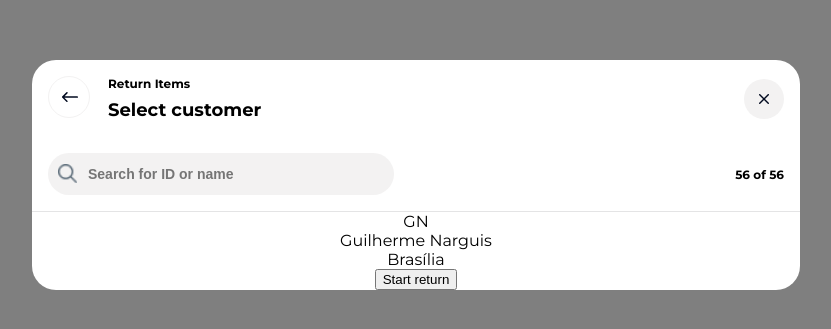
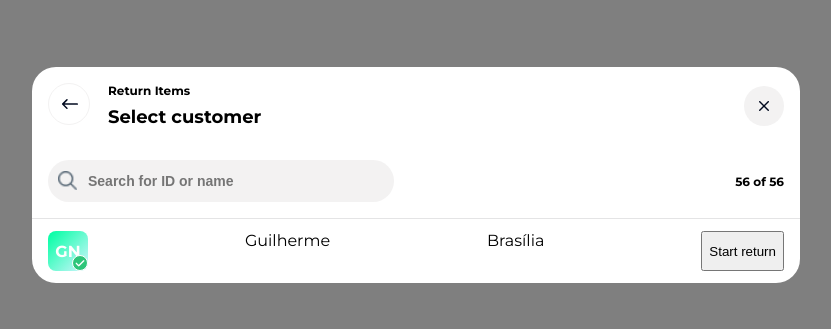
Before and after one commit to narguis/vue2-test, a Vue app: page / in a window 1280 px wide. Shown: the part 225-554 px from the top of the page, without its empty margins (224-1055 px from the left). Built offline with nearby package versions, Linux system fonts and the light colour scheme.

Commit message:
initials square

```diff
--- a/src/components/ReturnItemsModal.vue
+++ b/src/components/ReturnItemsModal.vue
@@ -27,11 +27,13 @@
 
       <div class="customer-list">
         <div class="customer-row">
-          <div class="initials-square">GN</div>
+          <div class="initials-square">{{ name[0] }}{{ name_2[0] }}</div>
 
           <div class="customer-info">
-            <div class="customer-name">Guilherme Narguis</div>
-            <div class="customer-city">Brasília</div>
+            <div class="customer-name">{{ name }}</div>
+          </div>
+          <div class="location-info">
+            <div class="customer-city">{{ city }}</div>
           </div>
 
           <button class="start-return-btn">Start return</button>
@@ -40,6 +42,33 @@
     </div>
   </div>
 </template>
+
+<script>
+export default {
+  data() {
+    return {
+      datasource_id: "10005_1",
+      name: "Guilherme",
+      name_2: "Narguis",
+      status: "Approved",
+      city: "Brasília",
+      parent_name: "Miss",
+      parent_name_2: "Narguis",
+      customerCount: 56,
+      searchText: "",
+    };
+  },
+
+  methods: {
+    handleBack() {
+      alert("Back");
+    },
+    startReturn() {
+      alert("Start return");
+    },
+  },
+};
+</script>
 
 <style lang="scss" scoped>
 .modal-backdrop {
@@ -146,4 +175,46 @@
   background-size: 20px auto;
   padding-left: 40px;
 }
+
+.customer-row {
+  display: flex;
+  padding: 12px 16px;
+  justify-content: space-between;
+}
+
+.initials-square {
+  position: relative;
+  width: 40px;
+  height: 40px;
+  border-radius: 8px;
+  display: flex;
+  justify-content: center;
+  align-items: center;
+  margin: 0;
+  font-size: 16px;
+  color: #ffffff;
+  font-weight: 700;
+  background: linear-gradient(
+    133.53deg,
+    #00ffa3 2.44%,
+    rgba(0, 194, 255, 0.17) 100%
+  );
+}
+
+.initials-square::after {
+  content: "";
+  position: absolute;
+  width: 12px;
+  height: 12px;
+  border-radius: 24px;
+  background-color: #2dc579;
+  background-image: url("../../public/images/checkmark.png");
+  background-repeat: no-repeat;
+  bottom: 0;
+  right: 0;
+  background-position: center;
+  background-size: calc(100% - 4px);
+  padding: 1px;
+  border: 1px solid #ffffff;
+}
 </style>
```
Also changed, not shown: public/images/checkmark.png (added), 1 other file (tests, documents, lock files or other folders).
